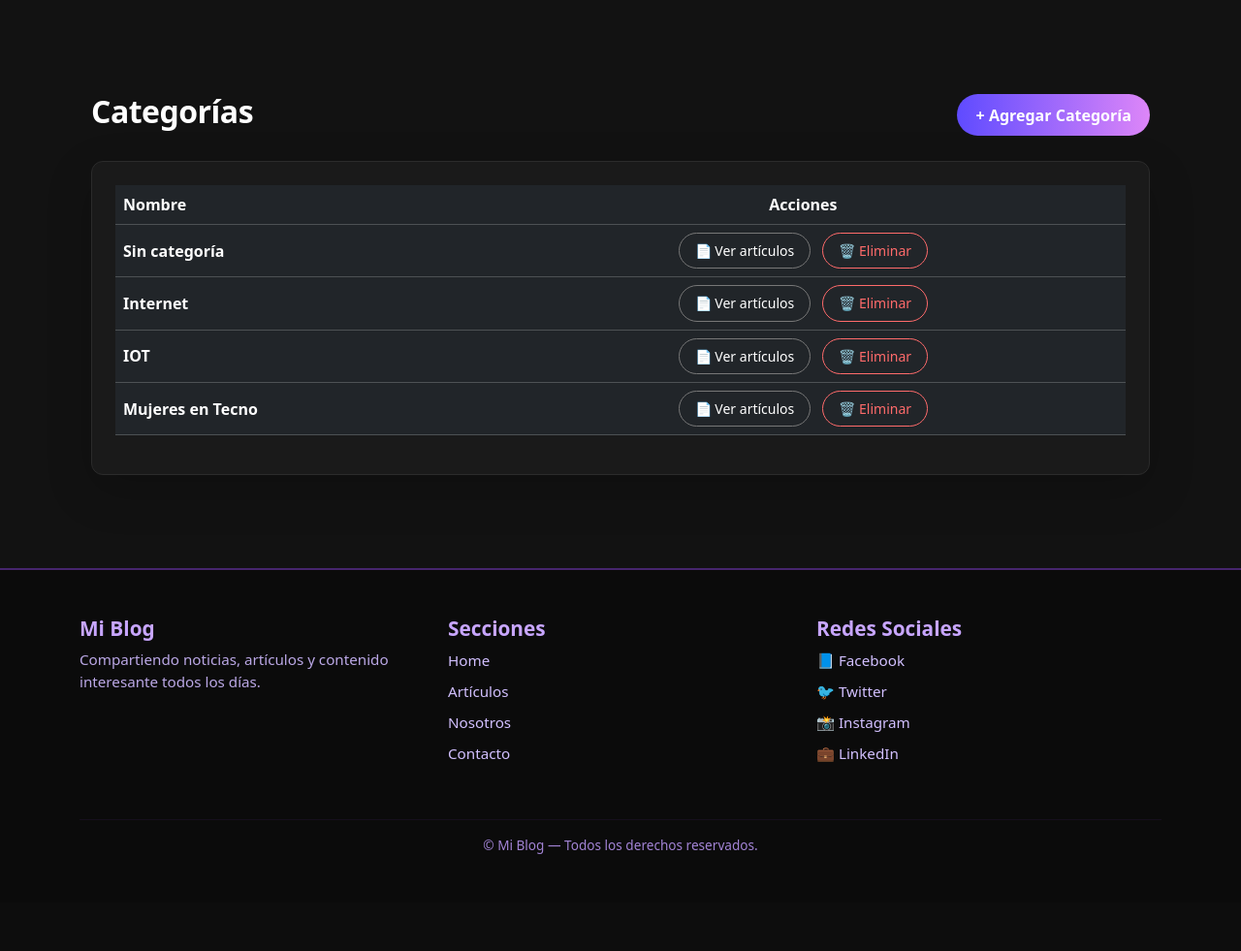
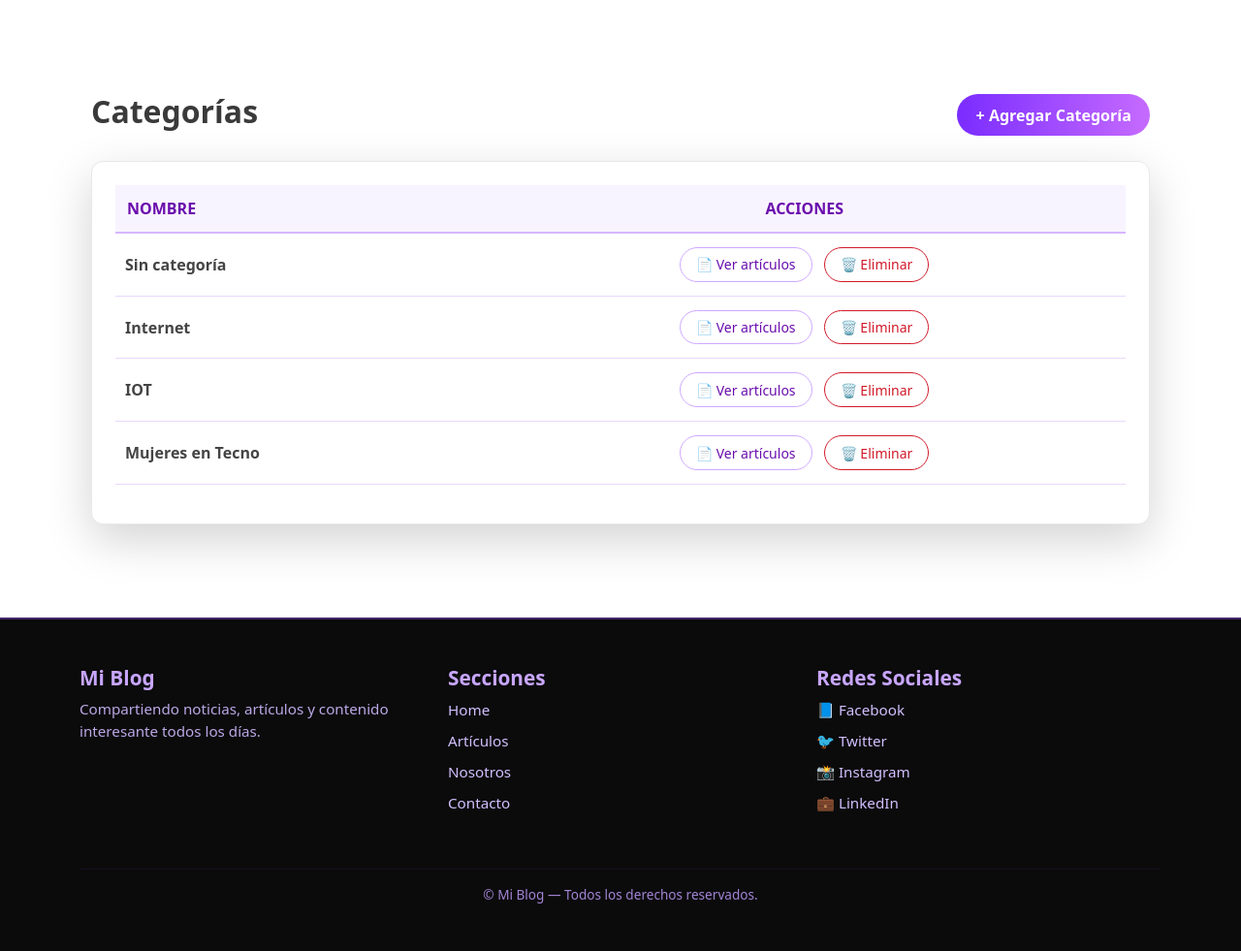
Before and after one commit to Soledad1988/Blog-Python-Django, a Django app: page /articulos/categoria/ in a window 1280 px wide. Shown: the part 75-1056 px from the top of the page at 97% size. Before the commit the page ends 956 px from the top, so only its background shows below. Run offline with Django 5.2, Linux system fonts and the light colour scheme; a user stored in the database is signed in; data comes from the database, SQL or seed files in the repository; both versions use the stored data as it was after the commit.

Commit message:
Cambios en template y css

```diff
--- a/apps/usuario/urls.py
+++ b/apps/usuario/urls.py
@@ -15,4 +15,5 @@ urlpatterns = [
 
    # 👉 ESTA ES LA QUE USA eliminarUsuario.js
     path('eliminarUsuario/<int:id>/', UsuarioDeleteView.as_view(), name='eliminarUsuario'),
+
 ]
--- a/apps/usuario/views.py
+++ b/apps/usuario/views.py
@@ -9,6 +9,8 @@ from django.contrib.auth.models import Group
 from django.views.generic import CreateView, ListView, DeleteView
 from django.shortcuts import redirect
 from django.urls import reverse, reverse_lazy
+from django.http import JsonResponse
+from django.contrib.auth.forms import PasswordResetForm
 
 class RegistrarUsuario(CreateView):
     template_name = 'registracion/registrar.html'
@@ -80,7 +82,7 @@ class UsuarioDeleteView(LoginRequiredMixin, DeleteView):
 
 
 class MyPasswordResetView(PasswordResetView):
-    template_name = 'registration/recuperarContraseña.html'
+    template_name = 'registracion/recuperarContra.html'
 
     def get_success_url(self):
         messages.success(self.request, 'Se envió un email de recuperación. Revise su casilla de correo para recuperar su cuenta.')
--- a/static/css/articulosForm.css
+++ b/static/css/articulosForm.css
@@ -4,7 +4,7 @@
 body {
     background: #1a1a1a; /* gris oscuro suave, para no quedar tan negro */
     font-family: "Inter", "Segoe UI", Roboto, sans-serif;
-    color: #e5e5e5;
+    color: #ffffff;
 }
 
 /* ------------------------------------------
--- a/static/css/categorias.css
+++ b/static/css/categorias.css
@@ -1,9 +1,6 @@
-/* --------------------------------------
-   Fondo general acorde al sitio
--------------------------------------- */
+/* Forzar fondo blanco en toda la vista */
 body {
-    background-color: #121212;
-    color: #eaeaea;
+    background: #ffffff !important;
 }
 
 /* --------------------------------------
@@ -12,46 +9,67 @@ body {
 .titulo-pagina {
     font-size: 2rem;
     font-weight: 700;
-    color: #fff;
-    letter-spacing: -0.5px;
+    color: #3a3a3a;
 }
 
 /* --------------------------------------
-   Tarjeta de la tabla
+   Card contenedor de la tabla
 -------------------------------------- */
 .tabla-card {
-    background: #1a1a1a;
+    background: #ffffff;
     border-radius: 12px;
     padding: 1.5rem;
-    border: 1px solid #2b2b2b;
+    border: 1px solid #e8e8e8;
 }
 
 /* --------------------------------------
-   Tabla
+   Tabla LIMPIA (estilo moderno)
 -------------------------------------- */
-.table-dark {
-    background-color: #1a1a1a !important;
+.tabla-estilada {
+    width: 100%;
+    border-collapse: collapse;
+    background: white;
 }
 
-.table-dark thead tr {
-    background-color: #5f4bff !important;
+/* Cabecera */
+.tabla-estilada thead th {
+    background: #f8f4ff; /* violeta muy suave */
+    color: #6a0dad;
+    font-weight: 600;
+    text-transform: uppercase;
+    border-bottom: 2px solid #d7b6ff;
+    padding: 12px;
 }
 
-.table-dark tbody tr:hover {
-    background-color: #282828 !important;
+/* Filas */
+.tabla-estilada tbody tr {
+    border-bottom: 1px solid #e9d8ff; /* línea morada clara */
 }
 
-/* Texto de filas */
+.tabla-estilada tbody tr:hover {
+    background: #faf5ff; /* hover suave */
+}
+
+.tabla-estilada td {
+    padding: 14px 10px;
+    color: #444;
+    font-size: 1rem;
+}
+
+/* --------------------------------------
+   Texto de categorías
+-------------------------------------- */
 .texto-categoria {
-    color: #e4e4e4;
-    font-size: 1rem;
+    font-weight: 500;
+    color: #333;
 }
 
 /* --------------------------------------
    Botones
 -------------------------------------- */
+
 .btn-gradient {
-    background: linear-gradient(to right, #5f4bff, #dd86f8);
+    background: linear-gradient(to right, #7a2cff, #c66bff);
     padding: 0.6rem 1.2rem;
     border-radius: 30px;
     font-weight: 600;
@@ -61,34 +79,33 @@ body {
 }
 
 .btn-gradient:hover {
-    opacity: 0.85;
+    opacity: 0.9;
     transform: translateY(-2px);
 }
 
-/* Botón outline claro */
 .btn-outline-light {
     border-radius: 20px;
-    padding: 0.45rem 1rem;
-    color: #fff;
-    border-color: #777;
+    padding: 0.4rem 1rem;
+    color: #6a0dad;
+    border: 1px solid #cfa9ff;
 }
 
 .btn-outline-light:hover {
-    background: #5f4bff;
-    border-color: #5f4bff;
+    background: #6a0dad;
+    color: white;
+    border-color: #6a0dad;
 }
 
-/* Botón eliminar */
 .btn-outline-danger {
     border-radius: 20px;
-    padding: 0.45rem 1rem;
-    color: #ff6b6b;
-    border-color: #ff6b6b;
+    padding: 0.4rem 1rem;
+    color: #d11a2a;
+    border: 1px solid #d11a2a;
 }
 
 .btn-outline-danger:hover {
-    background: #ff6b6b;
-    color: #121212;
+    background: #d11a2a;
+    color: white;
 }
 
 /* Columna de acciones */
--- a/templates/articulo/articulo_form.html
+++ b/templates/articulo/articulo_form.html
@@ -17,7 +17,7 @@
 <section class="container py-5">
 
     <div class="d-flex justify-content-between align-items-center mb-4">
-        <h1 class="h1 m-0">
+        <h1>
             {% if object.id %}Editar Artículo{% else %}Crear Artículo{% endif %}
         </h1>
 
--- a/templates/articulo/articulos.html
+++ b/templates/articulo/articulos.html
@@ -5,7 +5,7 @@
 {% block title %}Artículos | Blog{% endblock %}
 
 {% block extra_css %}
-<link rel="stylesheet" href="{% static 'css/listArticulos.css' %}">
+<link rel="stylesheet" href="{% static 'css/listArticulos.css' %}?v=10">
 {% endblock %}
 
 {% block hero_section %}{% endblock %}
@@ -25,11 +25,10 @@
             🔽 Más reciente</a>
         <a class="btn btn-orden" href="{% url 'apps.articulo:articulos' %}?orden=antiguo">
             🔼 Más antiguo</a>
-        {% if user.is_superuser or request.user|has_group:"Colaborador"  %}
         <!-- Categorías -->
         <a class="btn btn-orden" href="{% url 'apps.articulo:listCategoria' %}">
             📚 Categorías</a>
-
+        {% if user.is_superuser or request.user|has_group:"Colaborador"  %}
         <!-- Crear Artículo y Categoría -->
         <a class="btn btn-orden" href="{% url 'apps.articulo:crearArticulo' %}">
             ➕ Crear artículo
--- a/templates/articulo/crearCategoria.html
+++ b/templates/articulo/crearCategoria.html
@@ -15,7 +15,7 @@
 <section class="container py-5">
 
     <div class="d-flex justify-content-between align-items-center mb-4">
-        <h1 class="h1 m-0">Nueva Categoría</h1>
+        <h1>Nueva Categoría</h1>
         <a href="{% url 'apps.articulo:listCategoria' %}" class="btn btn-secondary">
             ← Volver al listado
         </a>
--- a/templates/articulo/listCategoria.html
+++ b/templates/articulo/listCategoria.html
@@ -1,10 +1,11 @@
 {% extends 'home.html' %}
 {% load static %}
+{% load colaborador_tags %}
 
 {% block title %}Categorías | Blog{% endblock %}
 
 {% block extra_css %}
-<link rel="stylesheet" href="{% static 'css/categorias.css' %}">
+<link rel="stylesheet" href="{% static 'css/categorias.css' %}?v=10">
 {% endblock %}
 
 {% block hero_section %}{% endblock %}
@@ -14,15 +15,16 @@
 
     <div class="d-flex justify-content-between align-items-center mb-4">
         <h1 class="titulo-pagina">Categorías</h1>
-
+        {% if user.is_superuser or request.user|has_group:"Colaborador"  %}
         <a href="{% url 'apps.articulo:crearCategoria' %}" class="btn btn-gradient">
             + Agregar Categoría
         </a>
+         {% endif %}
     </div>
 
     <div class="tabla-card shadow-lg">
         <div class="table-responsive">
-            <table class="table table-dark table-hover align-middle tabla-estilada">
+            <table class="table table-hover align-middle tabla-estilada">
                 <thead>
                     <tr>
                         <th>Nombre</th>
@@ -40,11 +42,12 @@
                                class="btn btn-sm btn-outline-light me-2">
                                 📄 Ver artículos
                             </a>
-
+                            {% if user.is_superuser or request.user|has_group:"Colaborador"  %}
                             <button class="btn btn-sm btn-outline-danger eliminar-categoria-btn"
                                 data-url="{% url 'apps.articulo:eliminarCategoria' pk=categoria.pk %}">
                                 🗑 Eliminar
                             </button>
+                             {% endif %}
                         </td>
                     </tr>
                     {% empty %}
```
Also changed, not shown: static/css/listArticulos.css (+20 -45 lines), static/css/listaPorCategoria.css (added, +74 -0 lines), static/css/postArticulo.css (+31 -27 lines), templates/articulo/articulosPorCategoria.html (+33 -15 lines), templates/articulo/postArticulos.html (+4 -5 lines), templates/contacto/contacto.html (+3 -7 lines), templates/registracion/recuperarContra.html (+6 -5 lines), templates/registracion/registrar.html (+7 -4 lines), db.sqlite3.
